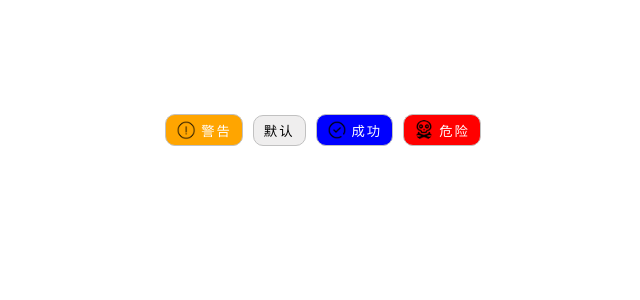
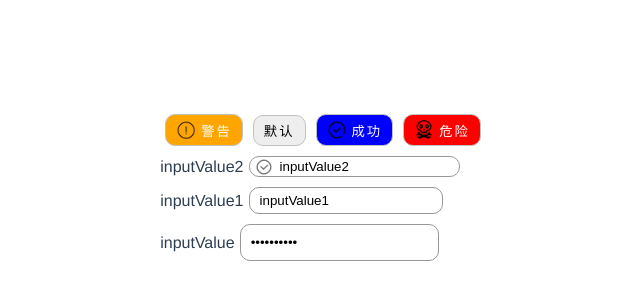
Before and after one commit to d-shijie/dant-vue, a Vue app: page / in a window 1280 px wide. Shown: the part 194-494 px from the top of the page, without its empty margins (317-957 px from the left). Built offline with nearby package versions, Linux system fonts and the light colour scheme.

Commit message:
add input component

```diff
--- a/src/dant/comps.ts
+++ b/src/dant/comps.ts
@@ -1,7 +1,11 @@
 // 所有组件
 import DButton from '@/dant/button/DButton.vue'
 import DDialog from '@/dant/dialog/DDialog.vue'
+import DSelect from '@/dant/select/DSelect.vue'
+import DInput from '@/dant/input/DInput.vue'
 export const comps = [
   DButton,
-  DDialog
+  DDialog,
+  DSelect,
+  DInput
 ]
--- /dev/null
+++ b/src/dant/input/DInput.vue
@@ -0,0 +1,88 @@
+<template>
+  <div class="d-input">
+    <div class="label">
+      {{ label }}
+    </div>
+    <div class="content">
+      <span v-if="icon" :class="{}">
+        <img src="@/assets/icons/default.png" alt="">
+      </span>
+      <input ref="inputDom" :style="[style.size[size],{'minWidth': modelValue.length*7.5+'px'},{'paddingLeft': icon===''? '10px':'30px'}]" :type="type" :placeholder="placeholder" @blur="inputBlur" @focus="inputFocus" @keyup="inputChange">
+    </div>
+  </div>
+</template>
+
+<script setup lang="ts">
+import { defineProps, defineEmits, onMounted, ref } from 'vue'
+import { style } from './index'
+const props = defineProps({
+  modelValue: {
+    type: String,
+    default: ''
+  },
+  placeholder: {
+    type: String,
+    default: '请输入'
+  },
+  size: {
+    type: String,
+    default: 'large'
+  },
+  type: {
+    type: String,
+    default: ''
+  },
+  label: {
+    type: String,
+    default: ''
+  },
+  icon: {
+    type: String,
+    default: ''
+  }
+})
+const emits = defineEmits(['update:modelValue'])
+const inputDom = ref()
+onMounted(() => {
+  inputDom.value.value = props.modelValue
+})
+const inputChange = () => {
+  emits('update:modelValue', inputDom.value.value)
+}
+const inputFocus = () => {
+  inputDom.value.style.border = '1.5px solid rgb(27, 113, 241)'
+}
+const inputBlur = () => {
+  inputDom.value.style.border = '1.5px solid rgb(152, 152, 152)'
+}
+</script>
+
+<style scoped lang="scss">
+.d-input {
+  display: flex;
+  margin: 10px 0;
+  align-items: center;
+
+  .content {
+    display: flex;
+    align-items: center;
+    position: relative;
+    img {
+      width: 20px;
+      height: 20px;
+      position: absolute;
+      left: 10px;
+      top: 50%;
+      transform: translateY(-50%);
+    }
+     input {
+      border-radius: 10px;
+       padding: 5px;
+       margin-left: 5px;
+      outline: none;
+      border: 1.5px solid rgb(152, 152, 152);
+
+  }
+  }
+}
+</style>
--- /dev/null
+++ b/src/dant/input/index.ts
@@ -0,0 +1,18 @@
+const style:any = {
+  size: {
+    small: {
+      padding: '2px'
+    },
+    large: {
+
+      padding: '10px'
+    },
+    normal: {
+      padding: '5px'
+    }
+  }
+}
+
+export {
+  style
+}
--- /dev/null
+++ b/src/dant/select/DSelect.vue
@@ -0,0 +1,11 @@
+<template>
+  <input class="d-select">
+</template>
+
+<script setup lang="ts">
+
+</script>
+
+<style scoped>
+
+</style>
--- a/src/views/HomeView.vue
+++ b/src/views/HomeView.vue
@@ -14,6 +14,10 @@
         危险
       </DButton>
     </div>
+    <DInput v-model="inputValue2" icon="@/asset/icons/ban.png" :label="inputValue2" size="small" />
+    <DInput v-model="inputValue1" :label="inputValue1" size="normal" />
+    <DInput v-model="inputValue" type="password" :label="inputValue" size="large" />
+
     <DDialog v-model="isShowDialog" animation="rotate" width="30%" title="Dialog">
       <div>我是dialog内容！！！</div>
       <template #footer>
@@ -33,17 +37,22 @@
 <script setup lang="ts">
 import { ref } from 'vue'
 import message from '@/dant/message/index'
+import DInput from '@/dant/input/DInput.vue'
 
 const iconWarn = require('@/assets/icons/warn.png')
 const iconSuccess = require('@/assets/icons/success.png')
 const iconDanger = require('@/assets/icons/danger.png')
 const isShowDialog = ref<boolean>(false)
+const inputValue = ref('inputValue')
+const inputValue1 = ref('inputValue1')
+const inputValue2 = ref('inputValue2')
 const btnClick = ():void => {
   message({ type: 'warn', message: '警告 警告！！！', closable: true, animation: 'translate' })
 }
 const showDialog = ():void => {
   isShowDialog.value = true
 }
+
 </script>
 
 <style scoped lang="scss">
```
Also changed, not shown: src/dant/select/index.ts (added).
